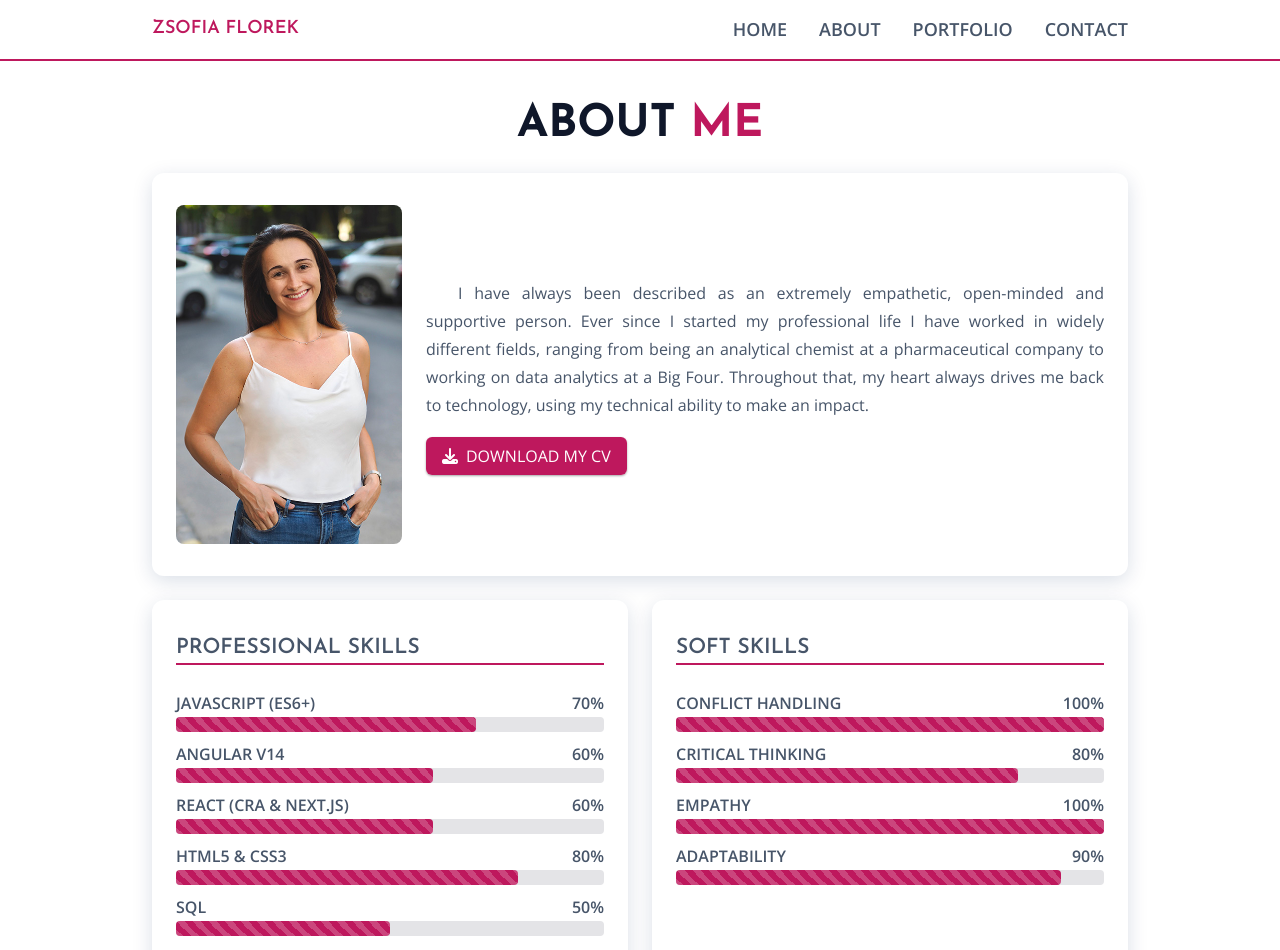
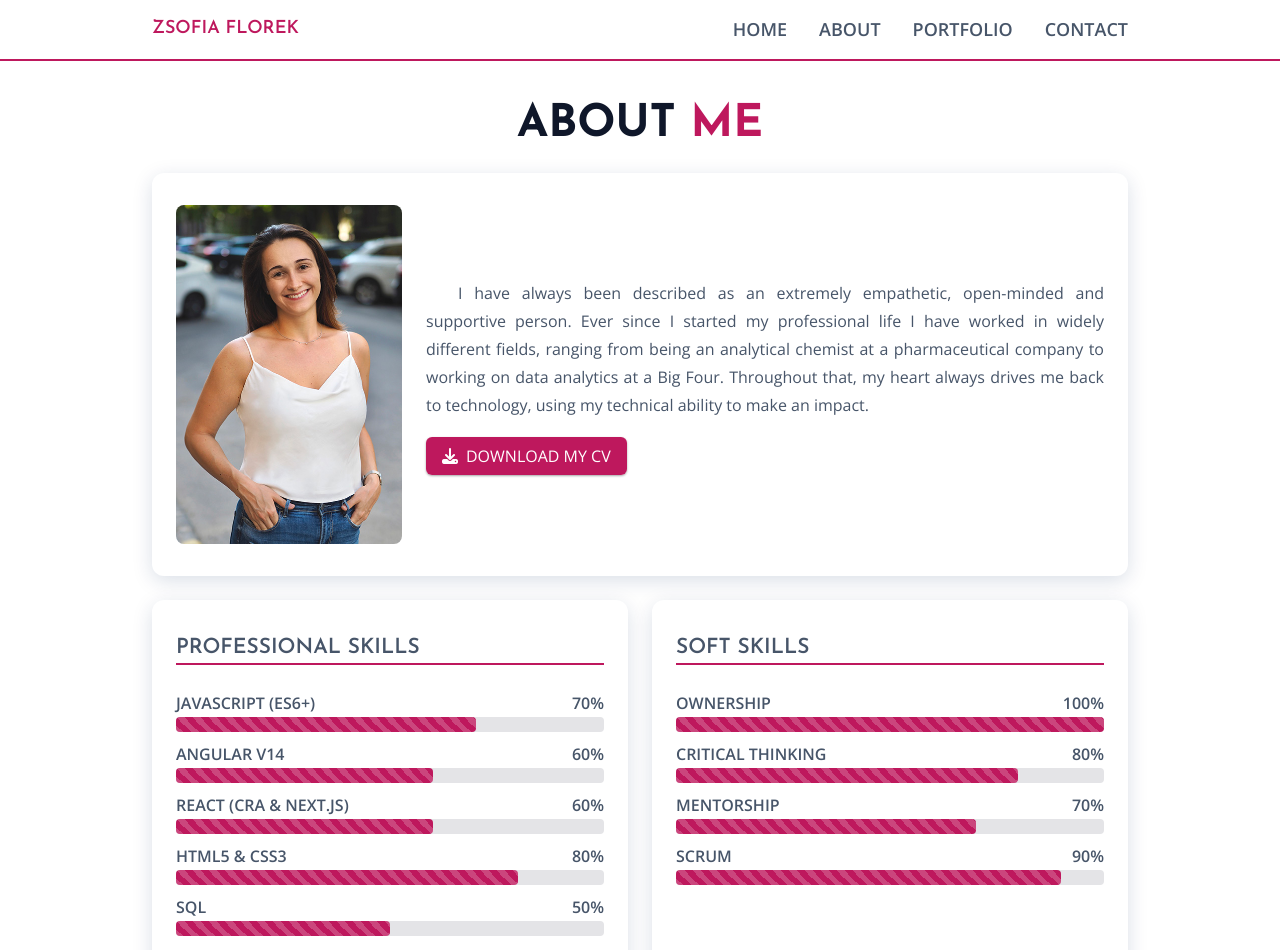
Before and after one commit to zsofiaflorek/portfolio, a Next.js app: page /about in a window 1280 px wide. Shown: the top 950 px of the page. Built offline with nearby package versions, Linux system fonts and the light colour scheme.

Commit message:
Update soft skills

```diff
--- a/pages/about.js
+++ b/pages/about.js
@@ -69,10 +69,10 @@ export default function AboutPage() {
             <SkillBar tech="CI / CD automation" percentage="20%" />
           </CVCard>
           <CVCard title="Soft skills">
-            <SkillBar tech="Conflict Handling" percentage="100%" />
+            <SkillBar tech="Ownership" percentage="100%" />
             <SkillBar tech="Critical Thinking" percentage="80%" />
-            <SkillBar tech="Empathy" percentage="100%" />
-            <SkillBar tech="Adaptability " percentage="90%" />
+            <SkillBar tech="Mentorship" percentage="70%" />
+            <SkillBar tech="Scrum" percentage="90%" />
           </CVCard>
           <CVCard title="Experience">
             <TimelineItem
```
